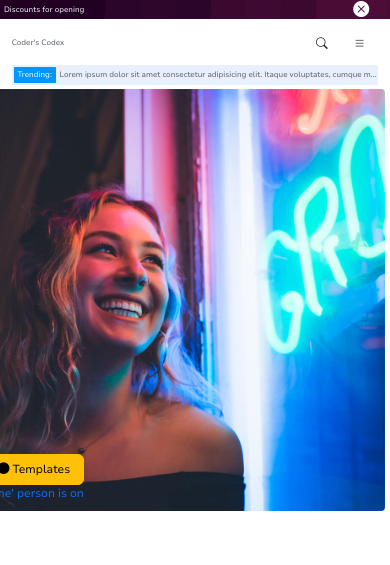
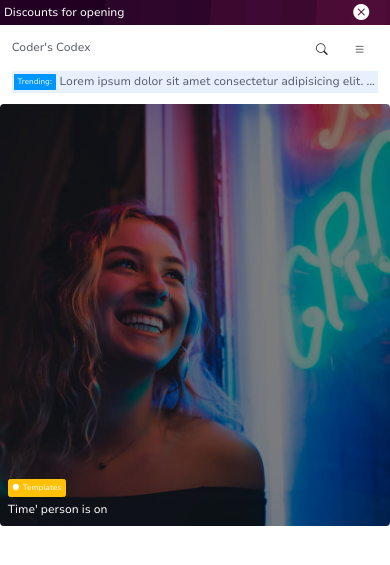
Before and after one commit to JackS0l0/Coder-s-Codex, a Django app: page / in a window 390 px wide. Shown: the top 565 px of the page. Run offline with Django 5.2, Linux system fonts and the light colour scheme.

Commit message:
modified:   static/css/style.css 	modified:   static/css/style.css.map 	modified:   static/css/style.scss 	modified:   staticfiles/css/style.css 	modified:   staticfiles/css/style.css.map 	modified:   staticfiles/css/style.scss

```diff
--- a/static/css/style.css
+++ b/static/css/style.css
@@ -16,11 +16,11 @@
 
 body {
   font-family: nunitosans;
-  font-size: 2vw;
+  font-size: 1.2vw;
 }
 body a {
   text-decoration: none;
-  font-size: 2vw;
+  font-size: 1.2vw;
 }
 body p {
   margin: 0;
@@ -251,27 +251,53 @@
   display: grid;
   grid-template-columns: auto;
   justify-content: center;
+  margin: 3vw 0;
+  row-gap: 3vw;
+  -moz-column-gap: 3vw;
+       column-gap: 3vw;
 }
 body main .mainClass .welcomeClassMob .box {
-  width: 90%;
   position: relative;
+  display: flex;
+  justify-content: center;
 }
 body main .mainClass .welcomeClassMob .box .img {
   display: flex;
   justify-content: center;
 }
-body main .mainClass .welcomeClassMob .box .img img {
+body main .mainClass .welcomeClassMob .box .img a img {
   height: 50vh;
+  width: 100%;
   border-radius: 1vw;
+  filter: brightness(50%);
+  -o-object-fit: cover;
+     object-fit: cover;
+  -o-object-position: top;
+     object-position: top;
 }
 body main .mainClass .welcomeClassMob .box .info {
   position: absolute;
   display: flex;
+  left: 2vw;
   flex-direction: column;
   bottom: 2vw;
 }
 body main .mainClass .welcomeClassMob .box .info a {
-  font-size: 3vw;
+  color: white;
+  display: flex;
+  align-items: center;
+}
+body main .mainClass .welcomeClassMob .box .info .btn {
+  font-size: 2vw;
+  width: -moz-fit-content;
+  width: fit-content;
+  padding: 0.5vw 1vw;
+  border-radius: 0.6vw;
+  margin-bottom: 1vw;
+}
+body main .mainClass .welcomeClassMob .box .info .btn i {
+  margin-right: 1vw;
+  font-size: 1.6vw;
 }
 
 @media only screen and (min-width: 1000px) {
@@ -280,6 +306,12 @@
   }
 }
 @media only screen and (max-width: 999px) {
+  body {
+    font-size: 3vw;
+  }
+  body a {
+    font-size: 3vw;
+  }
   body header .headerClass .float0 {
     font-size: 3vw;
   }
--- a/static/css/style.scss
+++ b/static/css/style.scss
@@ -1,6 +1,7 @@
 $blue: rgb(0, 150, 255);
 $shadow: rgba(0, 0, 0, 0.5);
-$font-simple: clamp(2vw, 1.2vw, 2vw);;
+$font-simple: 1.2vw;
+$font-simple-mob: 3vw;
 $grey: #595d69;
 $grey-shadow: rgba(33, 99, 232, 0.1);
 @font-face {
@@ -262,24 +263,48 @@
                 display: grid;
                 grid-template-columns: auto;
                 justify-content: center;
+                margin: 3vw 0;
+                row-gap: 3vw;
+                column-gap: 3vw;
                 .box{
-                    width: 90%;
                     position: relative;
+                    display: flex;
+                    justify-content: center;
                     .img{
                         display: flex;
                         justify-content: center;
-                        img{
-                            height: 50vh;
-                            border-radius: 1vw;
+                        a{
+                            img{
+                                height: 50vh;
+                                width: 100%;
+                                border-radius: 1vw;
+                                filter: brightness(50%);
+                                object-fit: cover;
+                                object-position: top;
+                            }
                         }
                     }
                     .info{
                         position: absolute;
                         display: flex;
+                        left: 2vw;
                         flex-direction: column;
                         bottom: 2vw;
                         a{
-                            font-size: 3vw;
+                            color: white;
+                            display: flex;
+                            align-items: center;
+                        }
+                        .btn{
+                            font-size: 2vw;
+                            width: fit-content;
+                            i{
+                                margin-right: 1vw;
+                                font-size: 1.6vw;
+                            }
+                            padding: 0.5vw 1vw;
+                            border-radius: 0.6vw;
+                            margin-bottom: 1vw;
                         }
                     }
                 }
@@ -300,6 +325,10 @@
 }
 @media only screen and (max-width: 999px) {
     body{
+        font-size: $font-simple-mob;
+        a{
+            font-size: $font-simple-mob;
+        }
         header{
             .headerClass{
                 .float0{
```
Also changed, not shown: 4 other files.
